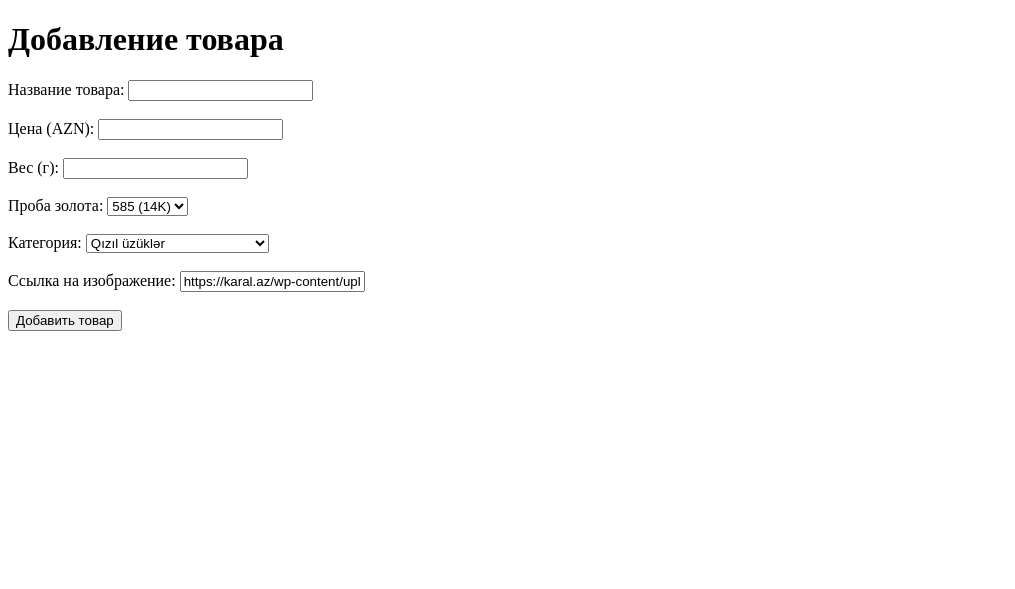
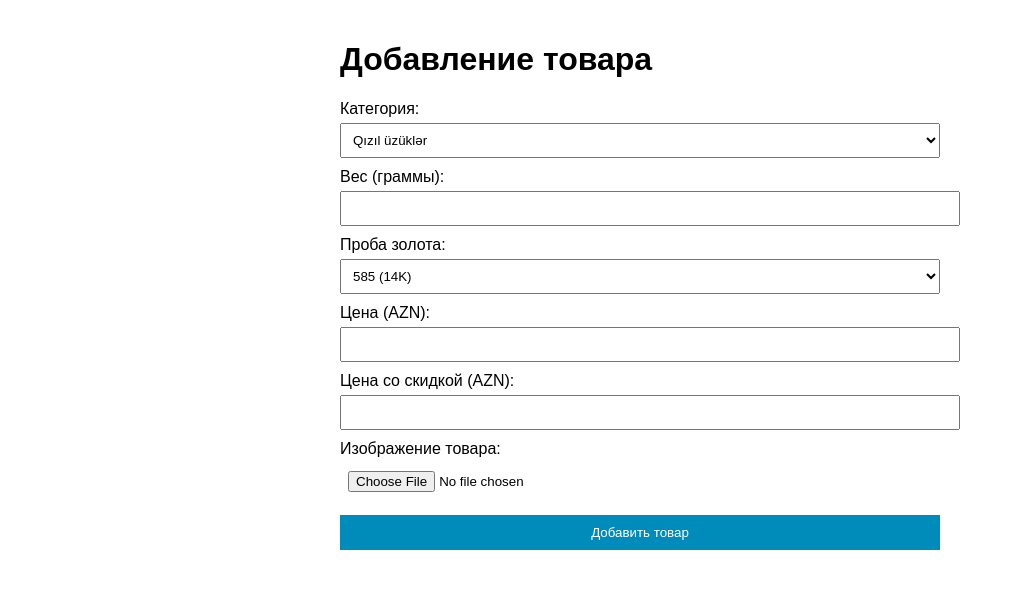
Before and after one commit to alikitto/webkaral, a Flask app: page / in a window 1280 px wide. Shown: the top 589 px of the page, without its empty margins (0-1015 px from the left). Run offline with Flask 3, Linux system fonts and the light colour scheme; data that the repository does not hold is empty.

Commit message:
Update index.html

```diff
--- a/templates/index.html
+++ b/templates/index.html
@@ -4,27 +4,22 @@
     <meta charset="UTF-8">
     <meta name="viewport" content="width=device-width, initial-scale=1.0">
     <title>Добавление товара в WooCommerce</title>
+    <style>
+        body { font-family: Arial, sans-serif; max-width: 600px; margin: auto; padding: 20px; }
+        label { display: block; margin-top: 10px; }
+        input, select { width: 100%; padding: 8px; margin-top: 5px; }
+        button { margin-top: 15px; padding: 10px; width: 100%; background: #008CBA; color: white; border: none; cursor: pointer; }
+        button:disabled { background: #ccc; }
+        .hidden { display: none; }
+        .preloader { display: none; text-align: center; font-size: 18px; color: green; }
+        .success { color: green; font-weight: bold; }
+        .error { color: red; font-weight: bold; }
+    </style>
 </head>
 <body>
     <h1>Добавление товара</h1>
-    <form id="productForm" action="/add-product" method="POST">
-        <label for="name">Название товара:</label>
-        <input type="text" id="name" name="name" required><br><br>
 
-        <label for="price">Цена (AZN):</label>
-        <input type="text" id="price" name="price" required><br><br>
-
-        <label for="weight">Вес (г):</label>
-        <input type="text" id="weight" name="weight" required><br><br>
-
-<label for="gold_purity">Проба золота:</label>
-<select name="gold_purity" required>
-    <option value="105">585 (14K)</option>
-    <option value="106">750 (18K)</option>
-</select>
-<br><br>
-
-
+    <form id="productForm" enctype="multipart/form-data">
         <label for="category">Категория:</label>
         <select id="category" name="category" required>
             <option value="126">Qızıl üzüklər</option>
@@ -32,15 +27,31 @@
             <option value="140">Qızıl seplər</option>
             <option value="138">Qızıl qolbaqlar</option>
             <option value="144">Qızıl komplektlər və dəstlər</option>
-        </select><br><br>
+        </select>
 
-        <label for="image">Ссылка на изображение:</label>
-        <input type="text" id="image" name="image" value="https://karal.az/wp-content/uploads/2020/01/20200109_113139.jpg" required><br><br>
+        <label for="weight">Вес (граммы):</label>
+        <input type="number" step="0.01" id="weight" name="weight" required>
+
+        <label for="gold_purity">Проба золота:</label>
+        <select id="gold_purity" name="gold_purity" required>
+            <option value="105">585 (14K)</option>
+            <option value="106">750 (18K)</option>
+        </select>
+
+        <label for="price">Цена (AZN):</label>
+        <input type="number" step="0.01" id="price" name="price" required>
+
+        <label for="sale_price">Цена со скидкой (AZN):</label>
+        <input type="number" step="0.01" id="sale_price" name="sale_price">
+
+        <label for="image">Изображение товара:</label>
+        <input type="file" id="image" name="image" accept="image/*" required>
 
         <button type="submit">Добавить товар</button>
     </form>
 
-    <p id="responseMessage"></p>
+    <p id="responseMessage" class="hidden"></p>
+    <div class="preloader">⏳ Загрузка...</div>
 
     <script>
         document.getElementById("productForm").addEventListener("submit", async function(event) {
@@ -48,6 +59,10 @@
 
             const formData = new FormData(this);
             const responseMessage = document.getElementById("responseMessage");
+            const preloader = document.querySelector(".preloader");
+
+            preloader.style.display = "block";
+            responseMessage.classList.add("hidden");
 
             try {
                 const response = await fetch("/add-product", {
@@ -56,17 +71,23 @@
                 });
 
                 const result = await response.json();
+                preloader.style.display = "none";
+
                 if (response.ok) {
-                    responseMessage.textContent = result.message;
-                    responseMessage.style.color = "green";
+                    responseMessage.textContent = `✅ ${result.message}. Ссылка на товар: ${result.url}`;
+                    responseMessage.classList.remove("hidden", "error");
+                    responseMessage.classList.add("success");
                     this.reset();
                 } else {
                     responseMessage.textContent = result.message || "❌ Ошибка при добавлении товара.";
-                    responseMessage.style.color = "red";
+                    responseMessage.classList.remove("hidden", "success");
+                    responseMessage.classList.add("error");
                 }
             } catch (error) {
+                preloader.style.display = "none";
                 responseMessage.textContent = "❌ Ошибка соединения.";
-                responseMessage.style.color = "red";
+                responseMessage.classList.remove("hidden", "success");
+                responseMessage.classList.add("error");
             }
         });
     </script>
```
